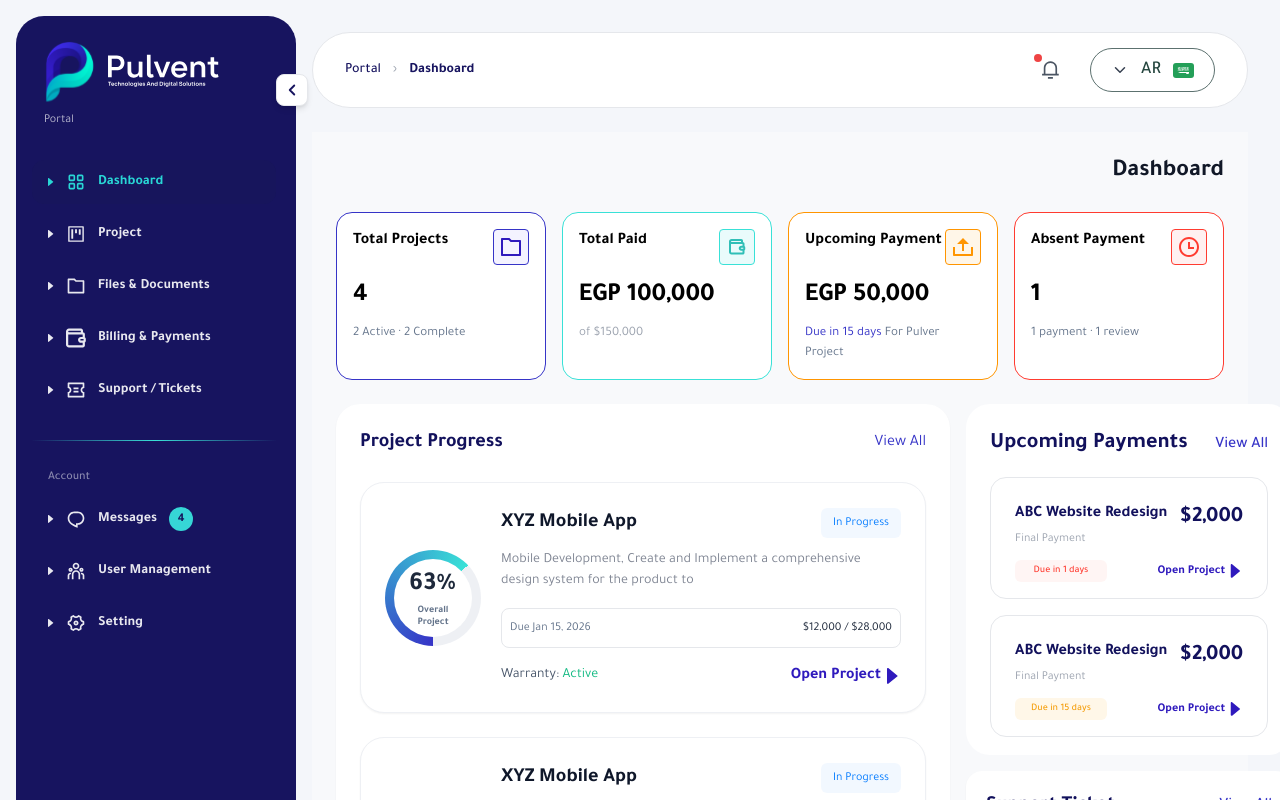
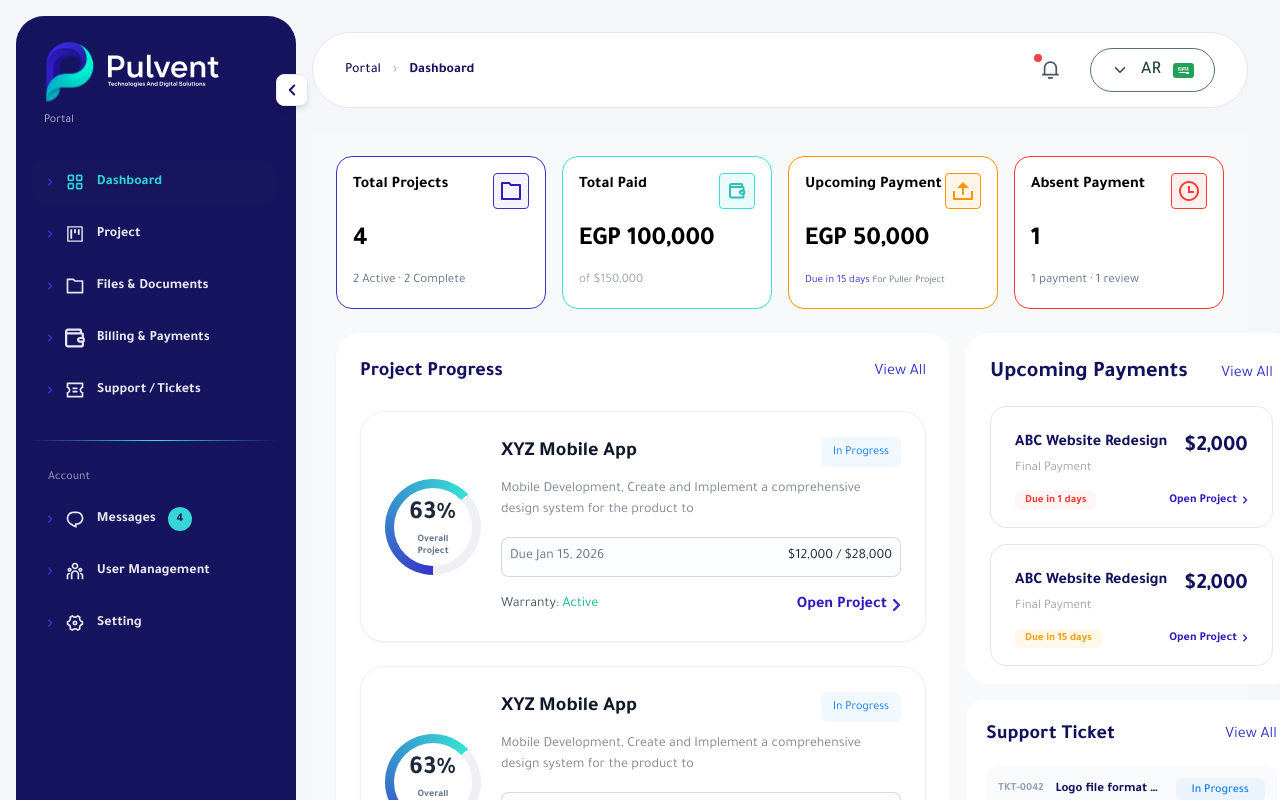
Before and after one commit to malakdaraghmeh/Pluvent2, a Next.js app: page /en/dashboard in a window 1280 px wide. Shown: the top 800 px of the page. Built offline with nearby package versions, Linux system fonts and the light colour scheme; no server answers.

Commit message:
Upadte dashboard css

```diff
--- a/src/app/[locale]/dashboard/components/ProjectProgress.tsx
+++ b/src/app/[locale]/dashboard/components/ProjectProgress.tsx
@@ -34,13 +34,10 @@ const ProjectProgress = () => {
         <h2
           className="
             min-w-0
-            text-[17px]
+            text-[20px]
             font-semibold
             text-[#12115C]
 
-            sm:text-[18px]
-
-            lg:text-[20px]
           "
         >
           Project Progress
@@ -49,16 +46,10 @@ const ProjectProgress = () => {
         <button
           type="button"
           className="
-            shrink-0
-            text-[13px]
-            font-normal
-            leading-[100%]
-            tracking-[0%]
+
+            text-[16px]
+
             text-[#3634C7]
-
-            sm:text-[14px]
-
-            lg:text-[16px]
           "
         >
           View All
--- a/src/app/[locale]/dashboard/components/ProjectProgressCard.tsx
+++ b/src/app/[locale]/dashboard/components/ProjectProgressCard.tsx
@@ -130,14 +130,9 @@ const ProjectProgressCard = ({
             text-left
               min-w-0
               flex-1
-              truncate
-              text-[17px]
+              text-[20px]
               font-bold
               text-[#0F172A]
-
-              sm:text-[18px]
-
-              lg:text-[20px]
             "
             title={title}
           >
@@ -153,11 +148,10 @@ const ProjectProgressCard = ({
               px-2.5
               py-1.5
 
-              text-[11px]
+              text-[12px]
               font-normal
               text-[#007AFF]
 
-              sm:text-[12px]
               sm:px-3
             "
           >
@@ -172,18 +166,14 @@ const ProjectProgressCard = ({
             mt-2
             line-clamp-2
             w-full
-
-            text-[12px]
+            text-[14px]
             font-normal
             leading-[150%]
             tracking-[0%]
             text-[#7E8492]
+            sm:mt-3
+            lg:max-w-[400px]
 
-            sm:mt-3
-            sm:text-[13px]
-
-            lg:max-w-[400px]
-            lg:text-[14px]
           "
         >
           {description}
@@ -198,14 +188,13 @@ const ProjectProgressCard = ({
     w-full
     items-center
     justify-between
-            gap-3
     rounded-[8px]
     border-[0.5px]
-            border-[#E5E7EB]
+    border-[#B1B4B6]/50
+    bg-[#E2E8F0]/10
     p-2
 
     sm:mt-4
-
     lg:w-[400px]
   "
 >
@@ -214,14 +203,9 @@ const ProjectProgressCard = ({
     className="
       min-w-0
       truncate
-
-              text-[10px]
+      text-[14px]
       font-normal
       text-[#64748B]
-
-              sm:text-[11px]
-
-              lg:text-[12px]
     "
   >
     Due {dueDate}
@@ -232,14 +216,9 @@ const ProjectProgressCard = ({
     className="
       shrink-0
       whitespace-nowrap
-
-              text-[10px]
+      text-[14px]
       font-normal
       text-[#1E293B]
-
-              sm:text-[11px]
-
-              lg:text-[12px]
     "
   >
     {paidAmount} / {totalAmount}
@@ -262,14 +241,11 @@ const ProjectProgressCard = ({
           <p
             className="
               min-w-0
-              truncate
 
-              text-[11px]
+
+              text-[14px]
               text-[#475569]
 
-              sm:text-[12px]
-
-              lg:text-[14px]
             "
           >
             Warranty:{" "}
@@ -279,7 +255,7 @@ const ProjectProgressCard = ({
           </p>
 
           {/* Open Project */}
-          <button
+          {/* <button
             type="button"
             className="
               inline-flex
@@ -287,13 +263,11 @@ const ProjectProgressCard = ({
               items-center
               gap-1
 
-              text-[12px]
+              text-[16px]
               font-semibold
               text-[#2F1ABD]
 
-              sm:text-[13px]
 
-              lg:text-[16px]
             "
           >
             <span>Open Project</span>
@@ -308,6 +282,26 @@ const ProjectProgressCard = ({
                 lg:w-4
               "
             />
+          </button> */}
+          <button
+  type="button"
+  className="
+    inline-flex
+    shrink-0
+    items-center
+    justify-center
+    gap-1.5
+    text-[16px]
+    font-semibold
+    text-[#2F1ABD]
+
+  "
+>
+  <span>Open Project</span>
+
+  <ArrowIcon
+
+  />
 </button>
         </div>
       </div>
--- a/src/app/[locale]/dashboard/components/StatCard.tsx
+++ b/src/app/[locale]/dashboard/components/StatCard.tsx
@@ -75,21 +75,29 @@ descriptionHighlightColor,
       </h2>
 
       {/* Description */}
-      <p
-  className={`
-    mt-2
-    text-left
-    text-[13px]
-    ${descriptionColor}
-  `}
->
-  {descriptionHighlight && (
-    <span className={descriptionHighlightColor}>
-      {descriptionHighlight}{" "}
+
+<p className="mt-2 text-left">
+  {descriptionHighlight ? (
+    <>
+      <span
+        className={`text-[11px] font-normal ${descriptionHighlightColor}`}
+      >
+        {descriptionHighlight}{" "}
+      </span>
+
+      <span
+        className={`text-[10px] font-normal ${descriptionColor}`}
+      >
+        {description}
+      </span>
+    </>
+  ) : (
+    <span
+      className={`text-[13px] font-normal ${descriptionColor}`}
+    >
+      {description}
     </span>
   )}
-
-  {description}
 </p>
     </div>
   );
--- a/src/app/[locale]/dashboard/components/SupportTickets.tsx
+++ b/src/app/[locale]/dashboard/components/SupportTickets.tsx
@@ -5,13 +5,13 @@ const SupportTickets = () => {
     <section className="w-full rounded-2xl bg-white p-4 shadow-sm sm:p-5">
       {/* Header */}
       <div className="mb-4 flex items-center justify-between gap-3">
-        <h2 className="text-[17px] font-semibold text-[#12115C] sm:text-[20px]">
+        <h2 className="text-[20px] font-semibold text-[#12115C] ">
           Support Ticket
         </h2>
 
         <button
           type="button"
-          className="shrink-0 text-[13px] font-medium text-[#3634C7] transition-opacity hover:opacity-70 sm:text-[16px]"
+          className=" text-[16px]  text-[#3634C7] "
         >
           View All
         </button>
@@ -23,30 +23,23 @@ const SupportTickets = () => {
     <div
       key={ticket.id}
       className="
-              relative
         flex
-              flex-col
-              gap-2
-              rounded-xl
+        w-full
+        items-center
+        justify-between
+        gap-[12px]
+        rounded-[12px]
         bg-[#F8FAFC]
-              px-3
-              py-3
-
-              sm:min-h-[52px]
-              sm:flex-row
-              sm:items-center
-              sm:gap-3
+        p-[12px]
       "
     >
       {/* Ticket Number */}
       <span
         className="
           shrink-0
-                                text-[10px]
+          text-[11px]
           font-semibold
           text-[#94A3B8]
-
-                sm:text-[11px]
         "
       >
         {ticket.ticketNumber}
@@ -55,52 +48,39 @@ const SupportTickets = () => {
       {/* Ticket Title */}
       <p
         className="
-                w-full
           min-w-0
+          flex-1
           truncate
-                                text-[12px]
+          text-center
+          text-[13px]
           font-semibold
           text-[#12115C]
 
-                sm:absolute
-                sm:left-1/2
-                sm:w-auto
-                sm:max-w-[42%]
-                sm:-translate-x-1/2
-                sm:text-[13px]
-
-                lg:max-w-[48%]
         "
         title={ticket.title}
       >
         {ticket.title}
       </p>
 
-            {/* Status */}
+      {/* Status Badge */}
       <span
         className={`
-                flex
+          inline-flex
           h-[23px]
-                w-fit
-                min-w-[89px]
+          w-[89px]
           shrink-0
           items-center
           justify-center
-                self-start
           rounded-[6px]
           px-[10px]
           py-[4px]
           text-[11px]
           font-medium
-
-                sm:ml-auto
-                sm:w-[89px]
-                sm:self-auto
+          leading-none
           sm:text-[12px]
-
           ${
             ticket.status === "In Progress"
-                    ? "bg-[#EEF6FF] text-[#007AFF]"
+              ? "bg-[#007AFF0D] text-[#007AFF]"
               : "bg-[#FFF7E8] text-[#F59E0B]"
           }
         `}
--- a/src/app/[locale]/dashboard/components/UpcomingPayments.tsx
+++ b/src/app/[locale]/dashboard/components/UpcomingPayments.tsx
@@ -1,5 +1,5 @@
 import { upcomingPayments } from "../data/upcomingPayments";
-import { ArrowIcon } from "@/assets";
+import { Icon } from "@/assets";
 
 const UpcomingPayments = () => {
   return (
@@ -20,12 +20,11 @@ const UpcomingPayments = () => {
         <h2
           className="
             min-w-0
-            text-[18px]
+            text-[22px]
             font-semibold
             text-[#12115C]
 
-            sm:text-[20px]
-            lg:text-[22px]
+
           "
         >
           Upcoming Payments
@@ -34,14 +33,9 @@ const UpcomingPayments = () => {
         <button
           type="button"
           className="
-            shrink-0
+            text-[16px]
 
-            text-[13px]
-            font-medium
             text-[#3634C7]
-
-            sm:text-[14px]
-            lg:text-[16px]
           "
         >
           View All
@@ -74,12 +68,11 @@ const UpcomingPayments = () => {
             text-left
                 truncate
 
-                text-[14px]
+                text-[16px]
                 font-semibold
                 text-[#12115C]
 
-                sm:text-[15px]
-                lg:text-[16px]
+
             "
             title={payment.projectName}
             >
@@ -91,10 +84,10 @@ const UpcomingPayments = () => {
                   text-left
                     mt-1
 
-                    text-[11px]
+                    text-[13px]
                     text-[#9CA3AF]
 
-                    sm:text-[12px]
+
                   "
                 >
                   Final Payment
@@ -107,12 +100,10 @@ const UpcomingPayments = () => {
                   shrink-0
                   whitespace-nowrap
 
-                  text-[18px]
+                  text-[22px]
                   font-semibold
                   text-[#12115C]
 
-                  sm:text-[20px]
-                  lg:text-[22px]
                 "
               >
                 {payment.amount}
@@ -132,20 +123,16 @@ const UpcomingPayments = () => {
               {/* Due Status */}
               <span
   className={`
-                  flex
-                  h-[22px]
-                  w-fit
-                  min-w-[92px]
+    inline-flex
     shrink-0
     items-center
     justify-center
     rounded-[6px]
     px-[10px]
     py-[4px]
-
-                  text-[10px]
-                  font-medium
-
+    text-[11px]
+    font-semibold
+    leading-none
     ${
       payment.dueType === "danger"
         ? "bg-[#FF3B300D] text-[#FF3B30]"
@@ -157,7 +144,7 @@ const UpcomingPayments = () => {
 </span>
 
               {/* Open Project */}
-              <button
+            {/*   <button
                 type="button"
                 className="
                   inline-flex
@@ -166,7 +153,7 @@ const UpcomingPayments = () => {
                   items-center
                   gap-1
 
-                  text-[11px]
+                  text-[12px]
                   font-semibold
                   text-[#2F1ABD]
 
@@ -175,7 +162,28 @@ const UpcomingPayments = () => {
               >
                 <span className="truncate">Open Project</span>
 
-                <ArrowIcon className="h-3.5 w-3.5 shrink-0" />
+                <ArrowIcon  />
+              </button> */}
+
+<button
+  type="button"
+  className="
+    inline-flex
+    shrink-0
+    items-center
+    justify-center
+    gap-1.5
+    text-[12px]
+    font-semibold
+    text-[#2F1ABD]
+
+  "
+>
+  <span>Open Project</span>
+
+  <Icon
+
+  />
 </button>
             </div>
           </div>
--- a/src/app/[locale]/dashboard/data/dashboardStats.ts
+++ b/src/app/[locale]/dashboard/data/dashboardStats.ts
@@ -47,10 +47,8 @@ export type DashboardStat = {
       title: "Upcoming Payment",
       value: "EGP 50,000",
 
-      // الجزء العادي
-      description: "For Pulver Project",
+      description: "For Puller Project",
 
-      // الجزء الذي نريد تغيير لونه
       descriptionHighlight: "Due in 15 days",
       descriptionHighlightColor: "text-[#3634C7]",
 
--- a/src/app/[locale]/dashboard/data/supportTickets.ts
+++ b/src/app/[locale]/dashboard/data/supportTickets.ts
@@ -15,7 +15,7 @@ export type SupportTicket = {
     {
       id: 2,
       ticketNumber: "TKT-0041",
-      title: "Login issue on stagi...",
+      title: "Login issue on stage...",
       status: "In Review",
     },
   ];
--- a/src/app/[locale]/dashboard/page.tsx
+++ b/src/app/[locale]/dashboard/page.tsx
@@ -15,23 +15,7 @@ const DashboardPage = () => {
       "
     >
       <div className="mx-auto w-full max-w-[1400px]">
-        {/* Page Title */}
-        <h1
-          className="
-            mb-4
-            text-[20px]
-            font-bold
-            text-gray-900
 
-            sm:mb-5
-            sm:text-[22px]
-
-            lg:mb-6
-            lg:text-2xl
-          "
-        >
-          Dashboard
-        </h1>
 
         {/* Stats */}
         <StatsSection />
--- a/src/app/[locale]/projects/[id]/page.tsx
+++ b/src/app/[locale]/projects/[id]/page.tsx
@@ -119,12 +119,12 @@ export default function Page() {
                     gap-1.5
                     px-3
 
-                    text-[11px]
-                    font-medium
+                    text-[14px]
+                    font-SemiBold
                     transition-all
 
                     sm:h-[44px]
-                    sm:text-[12px]
+
 
                     ${
                       isActive
--- a/src/assets/index.ts
+++ b/src/assets/index.ts
@@ -9,4 +9,5 @@ export { default as  upcomingIcon } from "./icons/download.svg";
 
 //export { default as upcomingIcon } from "./icons/upcoming.svg";
 export { default as absentIcon } from "./icons/time.svg";
-export { default as ArrowIcon } from "./icons/arrow.svg";
+export { default as ArrowIcon } from "./icons/Icon.svg";
+export { default as Icon } from "./icons/arrow.svg";
```
Also changed, not shown: src/assets/icons/Icon.svg (added), src/assets/icons/arrow.svg. Lines whose indentation alone changed are shown as unchanged.
